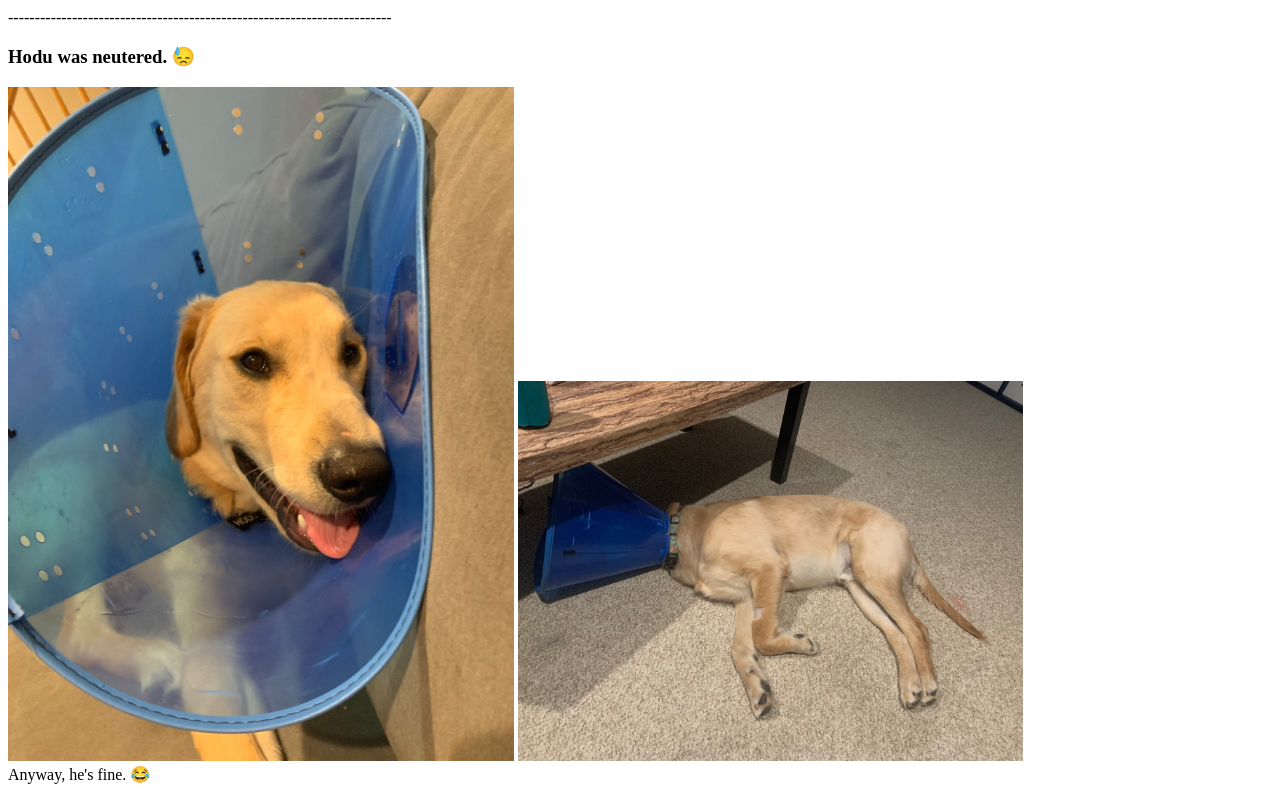
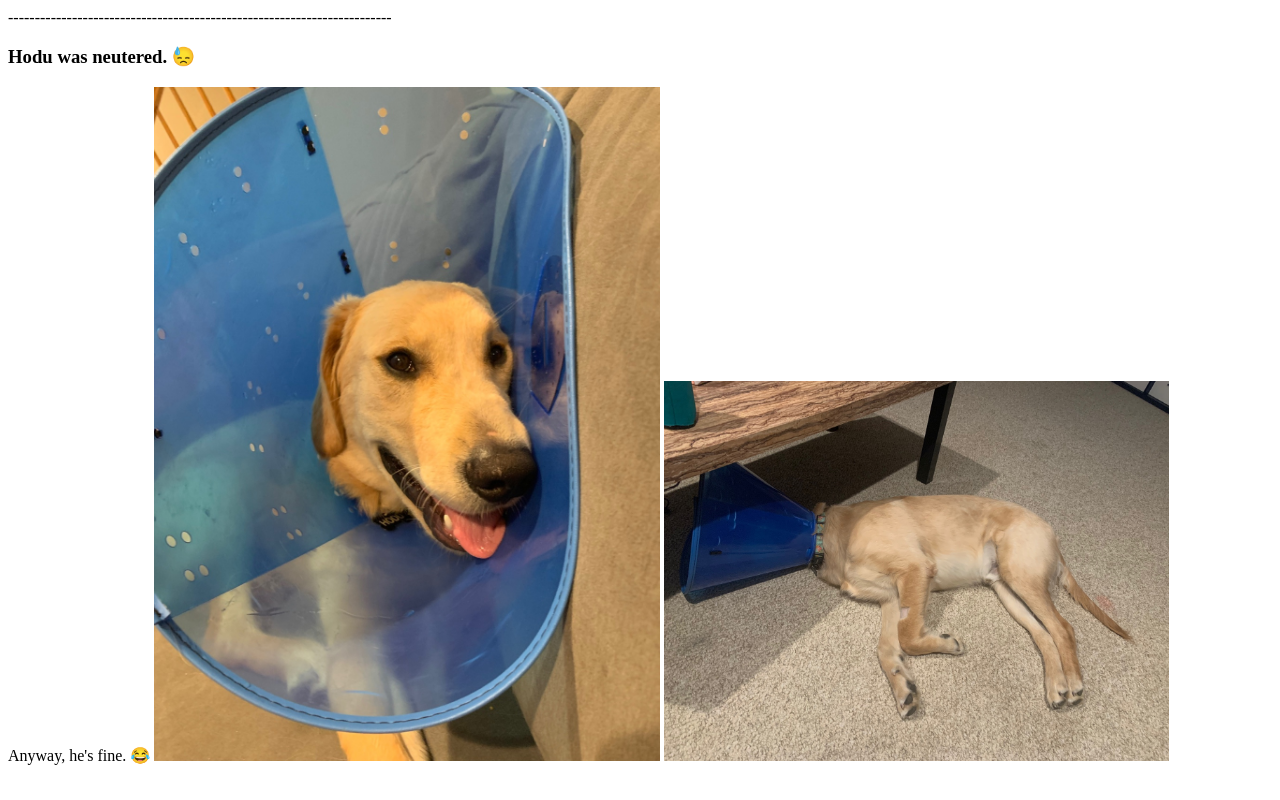
Before and after one commit to gimmechaan/WEB1_Family, a plain HTML site: page index.html in a window 1280 px wide. Shown: the part 1483-2283 px from the top of the page. Drawn offline with Linux system fonts and the light colour scheme.

Commit message:
3rd update

```diff
--- a/index.html
+++ b/index.html
@@ -39,9 +39,9 @@
 ------------------------------------------------------------------------
       <h3>Hodu was neutered. &#128531;</h3>
       <p>
+        Anyway, he's fine. 	&#128514;
         <img src="hodu_corn.jpg" Width="40%">
-        <img src="hodu_corn_1.jpg" Width="40%"><br>
-        Anyway, he's fine. 	&#128514;
+        <img src="hodu_corn_1.jpg" Width="40%">
       </p>
 </body>
 </html>
```
